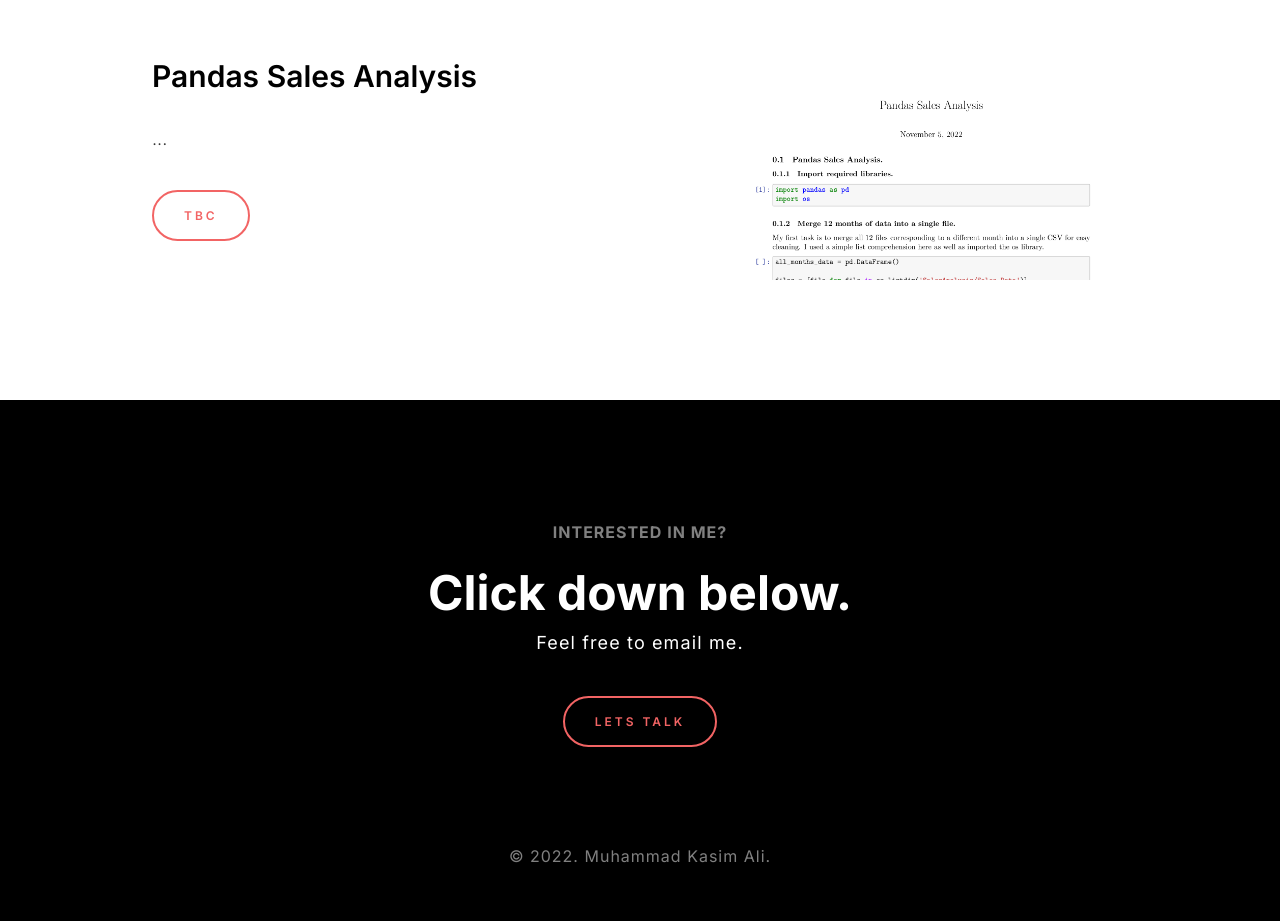
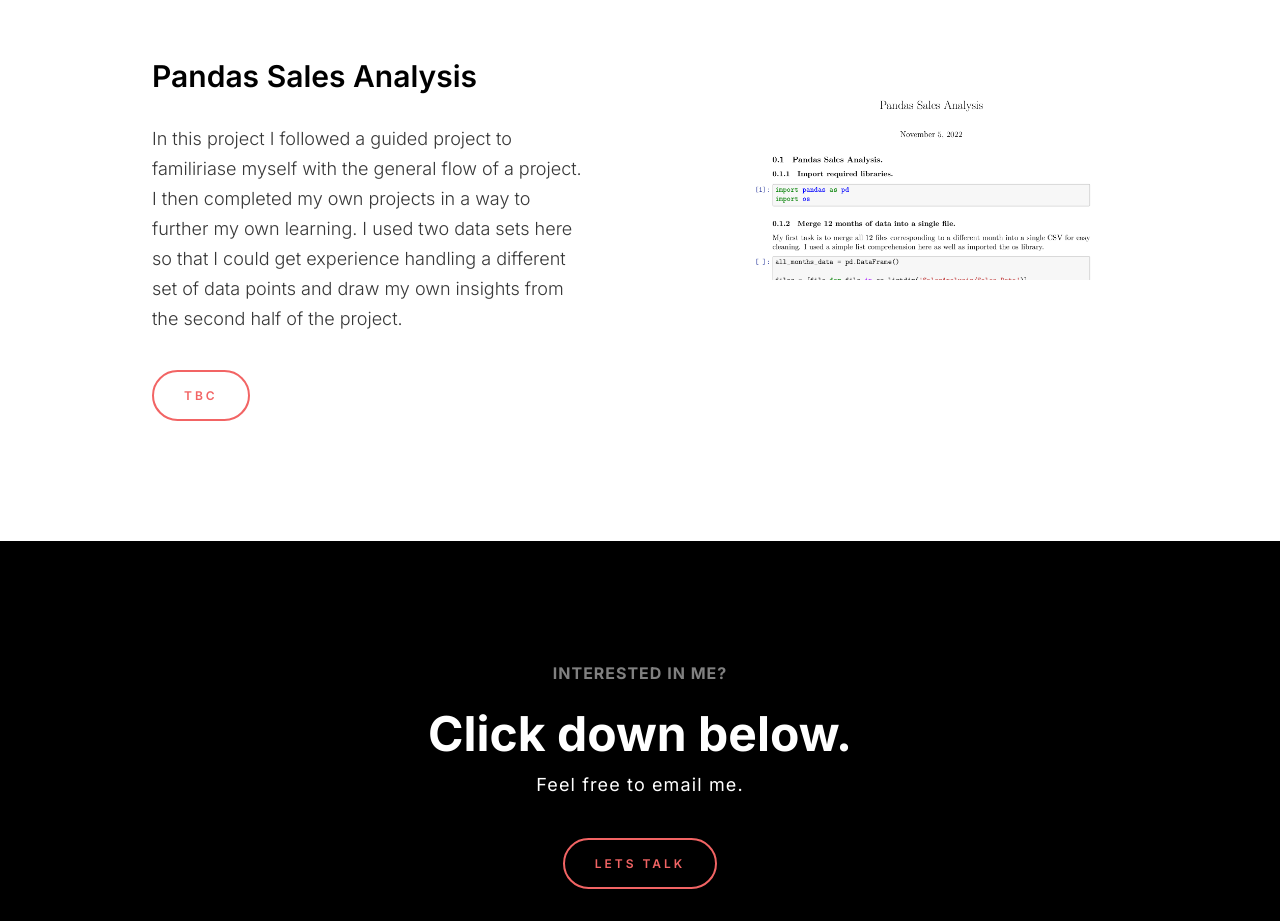
Before and after one commit to mitzu-93/resume, a plain HTML site: page index.html in a window 1280 px wide. Shown: the part 2900-3821 px from the top of the page. Drawn offline with nearby package versions, Linux system fonts and the light colour scheme.

Commit message:
added copy to index and portfolio section

```diff
--- a/index.html
+++ b/index.html
@@ -211,7 +211,10 @@
                   <div class="col-12 col-sm-12 col-md-7 col-lg-7 col-xl-7 col-xxl-7">
                       <section>
                           <h3 class="ds-work-tilte">Pandas Sales Analysis</h3>
-                          <p>...
+                          <p>In this project I followed a guided project to familiriase myself with the general
+                            flow of a project. I then completed my own projects in a way to further my own learning.
+                            I used two data sets here so that I could get experience handling a different set of
+                            data points and draw my own insights from the second half of the project.
                           </p>
                           <a href="pandas-sales-analysis" class="ds-button">TBC</a>
                       </section>
```
Also changed, not shown: 1 other file.
